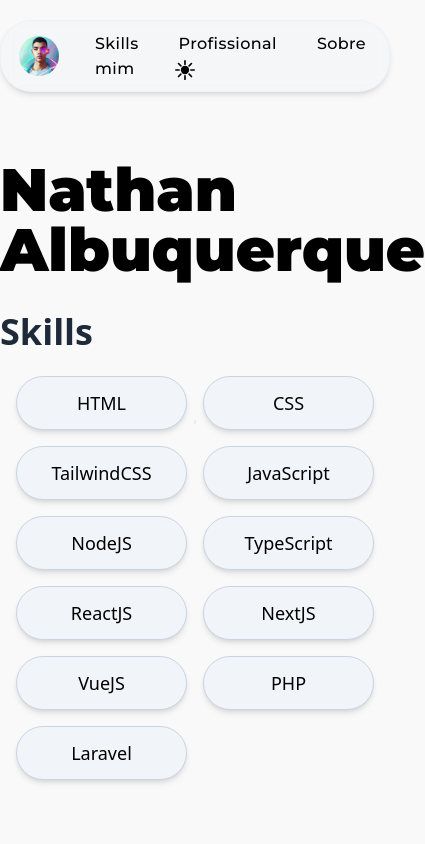
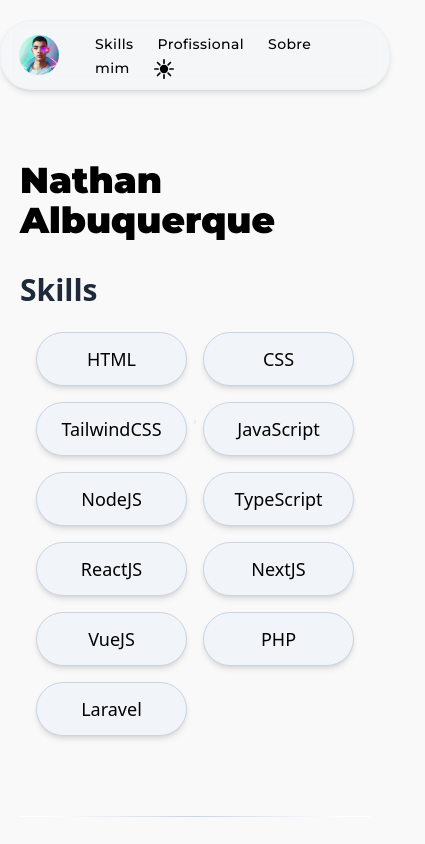
Before and after one commit to NathanAlbuquerque/portfolio, a Vue app: page / in a window 390 px wide. Shown: the top 844 px of the page, 425 px wide, since content can reach past the window. Built offline with nearby package versions, Linux system fonts and the light colour scheme.

Commit message:
style: responsive

```diff
--- a/src/App.vue
+++ b/src/App.vue
@@ -58,11 +58,11 @@
   <div class="h-18"></div>
 
   <!-- <main class="bg-gray-950/[2.5%] after:rounded-lg after:inset-ring after:inset-ring-gray-950/5 dark:after:inset-ring-white/10 bg-[image:radial-gradient(var(--pattern-fg)_1px,_transparent_0)] bg-[size:10px_10px] bg-fixed [--pattern-fg:var(--color-gray-950)]/5 dark:[--pattern-fg:var(--color-white)]/10"> -->
-  <main class="py-12 flex flex-col items-center gap-20">
+  <main class="p-5 sm:p-0 py-12 flex flex-col items-center gap-20">
 
     <div class="container" id="skills">
-      <h1 class="text-6xl font-black dark:text-white">Nathan Albuquerque</h1>
-      <p class="mt-8 text-4xl font-bold text-gray-800 dark:text-gray-300">Skills</p>
+      <h1 class="text-4xl sm:text-5xl lg:text-6xl font-black dark:text-white">Nathan Albuquerque</h1>
+      <p class="mt-8 text-3xl lg:text-4xl font-bold text-gray-800 dark:text-gray-300">Skills</p>
       <div class="mt-6 px-4 grid grid-cols-2 sm:grid-cols-3 lg:grid-cols-5 gap-4 place-items-center">
         <SkillItem v-for="skill in skills" :key="skill" :titulo="skill"/>
       </div>
--- a/src/components/ProjectCard.vue
+++ /dev/null
@@ -1,12 +0,0 @@
-<script setup>
-defineProps({
-  titulo: {
-    type: String,
-    required: true,
-  },
-})
-</script>
-
-<template>
-  <span class="w-full max-w-60 py-3 rounded-full bg-slate-100 border border-slate-300 shadow-md text-lg text-center hover:scale-105 transition cursor-default">{{ titulo }}</span>
-</template>
--- a/src/components/TheNav.vue
+++ b/src/components/TheNav.vue
@@ -18,8 +18,8 @@
 </script>
 
 <template>
-    <nav class="px-9 rounded-full space-x-10 font-medium tracking-wide">
-        <a v-for="link in links" :key="link.titulo" :href="link.url" class="hover:underline dark:text-white">{{ link.titulo }}</a>
+    <nav class="px-9 rounded-full space-x-6 sm:space-x-10 font-medium tracking-wide">
+        <a v-for="link in links" :key="link.titulo" :href="link.url" class="text-sm sm:text-base hover:underline dark:text-white">{{ link.titulo }}</a>
         <img @click="mudarTema('light')" :src="`src/assets/imagens/${tema}-mode.svg`" class="inline cursor-pointer hover:animate-pulse" width="20" height="20" alt="">
     </nav>
 </template>
```
